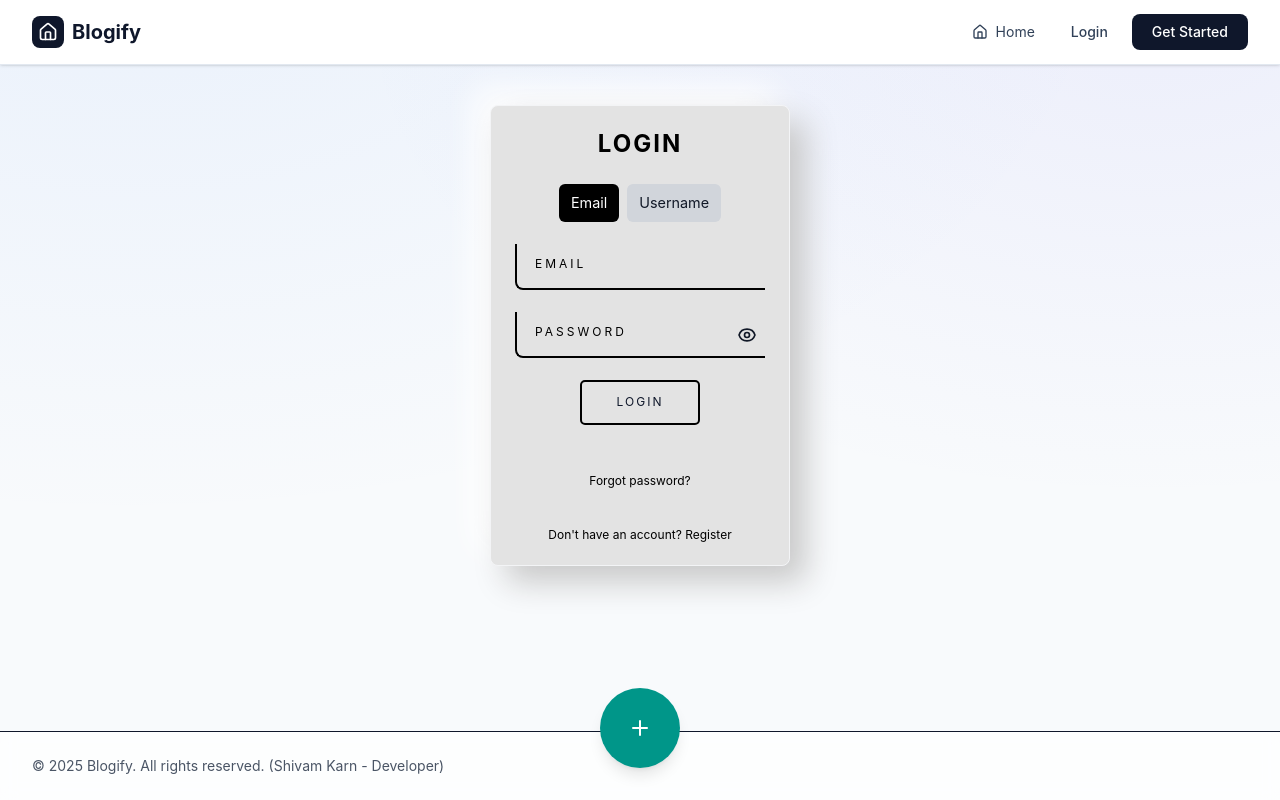
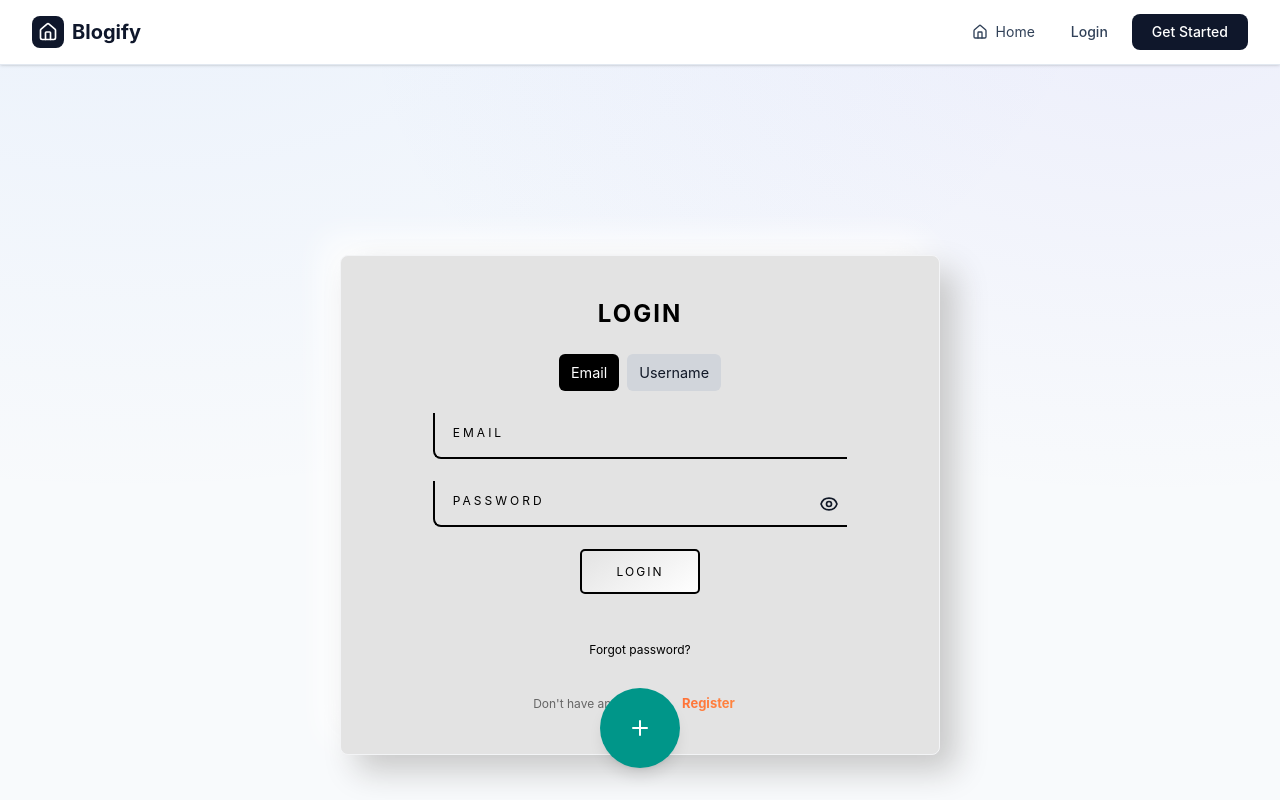
Before and after one commit to Shivam67Code/Blog-Website, a React (Vite) app in the folder frontend/: page /login in a window 1280 px wide. Shown: the top 800 px of the page. Built offline with nearby package versions, Linux system fonts and the light colour scheme; a web font is replaced by a local one.

Commit message:
Enhanced Login Button.

```diff
--- a/frontend/src/features/auth/Login.tsx
+++ b/frontend/src/features/auth/Login.tsx
@@ -105,7 +105,7 @@ export default function Login() {
           </div>
 
           <button className="enter" type="submit" disabled={loading}>
-            {loading ? <Loader /> : "Login"}
+            <span className="button-text">{loading ? <Loader /> : "Login"}</span>
           </button>
 
           <div style={{ marginTop: 8 }}>
@@ -114,9 +114,15 @@ export default function Login() {
             </Link>
           </div>
 
-          <div style={{ marginTop: 8 }}>
-            <Link to="/register" style={{ fontSize: 12, color: "#000" }}>
-              Don't have an account? Register
+          <div style={{ marginTop: 8, textAlign: "center" }}>
+            <span style={{ fontSize: 12, color: "#666" }}>
+              Don't have an account?{" "}
+            </span>
+            <Link
+              to="/register"
+              className="registerLink"
+            >
+              Register
             </Link>
           </div>
         </form>
@@ -126,6 +132,14 @@ export default function Login() {
 }
 
 const StyledWrapper = styled.div`
+  .container {
+    display: flex;
+    justify-content: center;
+    align-items: center;
+    min-height: 100vh;
+    width: 100%;
+  }
+
   .login {
     color: #000;
     text-transform: uppercase;
@@ -139,14 +153,16 @@ const StyledWrapper = styled.div`
     display: flex;
     justify-content: center;
     align-items: center;
-    min-height: 420px;
-    width: 300px;
+    min-height: 500px;
+    width: 50vw;
+    max-width: 600px;
+    min-width: 400px;
     flex-direction: column;
     gap: 22px;
     background: #e3e3e3;
     box-shadow: 16px 16px 32px #c8c8c8, -16px -16px 32px #fefefe;
     border-radius: 8px;
-    padding: 20px;
+    padding: 40px;
   }
 
   .toggleRow {
@@ -171,7 +187,8 @@ const StyledWrapper = styled.div`
 
   .inputBox {
     position: relative;
-    width: 250px;
+    width: 80%;
+    max-width: 500px;
   }
 
   .inputBox input[type="text"],
@@ -245,12 +262,54 @@ const StyledWrapper = styled.div`
     border-radius: 5px;
     border: 2px solid #000;
     cursor: pointer;
-    background-color: transparent;
-    transition: 0.5s;
+    /* base background (subtle light) */
+    background: linear-gradient(145deg, #e3e3e3, #ffffff);
+    transition: all 0.45s cubic-bezier(0.68, -0.55, 0.265, 1.55);
     text-transform: uppercase;
     font-size: 12px;
     letter-spacing: 2px;
     margin-bottom: 1em;
+    position: relative;
+    overflow: hidden;
+    z-index: 1; /* so ::before sits under content */
+    color: #000;
+  }
+
+  .button-text {
+    position: relative;
+    z-index: 2;
+    transition: color 0.25s ease, transform 0.25s ease;
+    display: inline-block;
+  }
+
+  /* animated orange sliding background */
+  .enter::before {
+    content: "";
+    position: absolute;
+    top: 0;
+    left: -100%;
+    width: 100%;
+    height: 100%;
+    background: linear-gradient(135deg, #ff6b35 0%, #ff8c42 50%, #ffa85c 100%);
+    transition: left 0.5s cubic-bezier(0.68, -0.55, 0.265, 1.55);
+    z-index: 0;
+  }
+
+  .enter:hover:not(:disabled) {
+    border-color: #ff6b35;
+    box-shadow: 0 6px 25px rgba(255, 107, 53, 0.35);
+    transform: translateY(-3px);
+    /* keep text white and above the sliding bg */
+    color: #fff;
+  }
+
+  .enter:hover .button-text {
+    color: #fff;
+    transform: scale(1.03);
+  }
+
+  .enter:hover::before {
+    left: 0;
   }
 
   .enter:disabled {
@@ -258,8 +317,49 @@ const StyledWrapper = styled.div`
     cursor: not-allowed;
   }
 
-  .enter:hover:not(:disabled) {
-    background-color: rgb(0, 0, 0);
-    color: white;
+  .registerLink {
+    font-size: 13px;
+    font-weight: bold;
+    color: #000;
+    text-decoration: none;
+    padding: 4px 12px;
+    background: linear-gradient(135deg, #ff6b35 0%, #ff8c42 100%);
+    background-clip: text;
+    -webkit-background-clip: text;
+    -webkit-text-fill-color: transparent;
+    position: relative;
+    transition: all 0.3s ease;
+  }
+
+  .registerLink::after {
+    content: '';
+    position: absolute;
+    bottom: 0;
+    left: 0;
+    width: 100%;
+    height: 2px;
+    background: linear-gradient(135deg, #ff6b35 0%, #ff8c42 100%);
+    transform: scaleX(0);
+    transition: transform 0.3s ease;
+  }
+
+  .registerLink:hover::after {
+    transform: scaleX(1);
+  }
+
+  .registerLink:hover {
+    filter: brightness(1.2);
+  }
+
+  @media (max-width: 768px) {
+    .card {
+      width: 90vw;
+      min-width: 300px;
+      padding: 30px 20px;
+    }
+
+    .inputBox {
+      width: 90%;
+    }
   }
 `;
```
